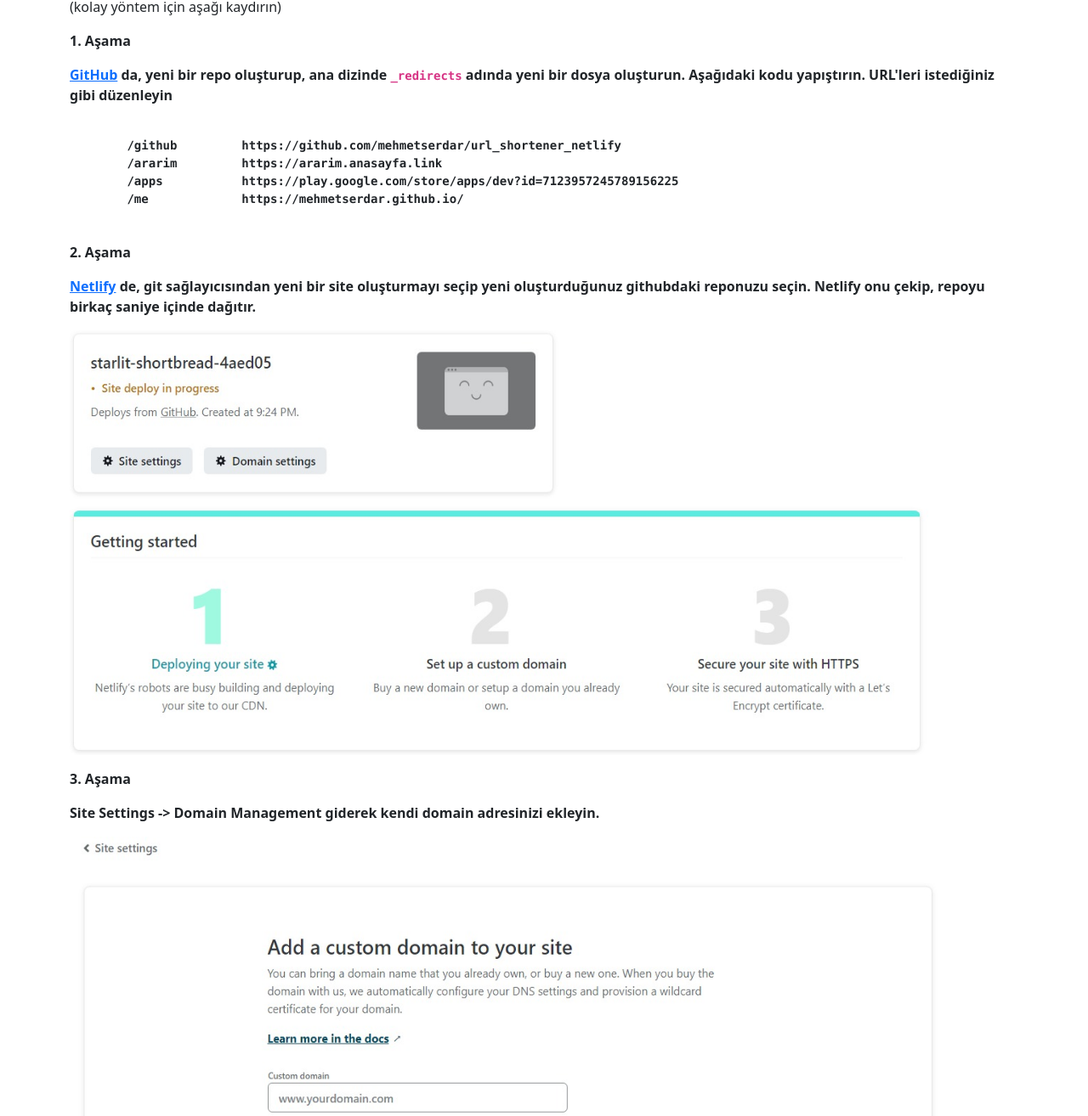
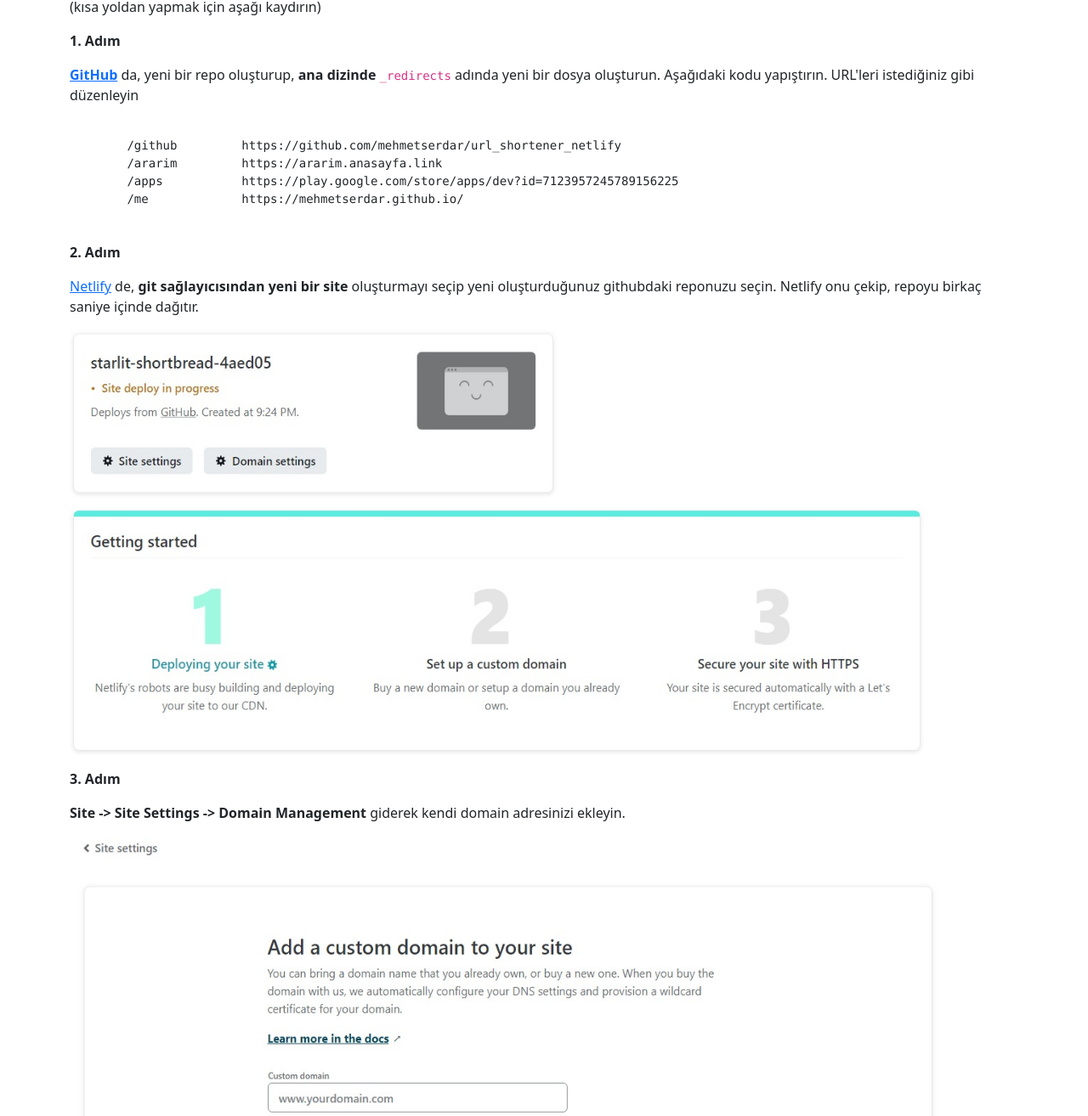
Before and after one commit to dngbt/url_shortener_netlify, a plain HTML site: page index.html in a window 1280 px wide. Shown: the part 562-1876 px from the top of the page at 85% size. Drawn offline with nearby package versions, Linux system fonts and the light colour scheme.

Commit message:
index edit

```diff
--- a/index.html
+++ b/index.html
@@ -33,10 +33,10 @@
                 rel="noopener">GitHub</a> da yer alır, bir URL eklememiz/kaldırmamız gerektiğinde o dosyayı düzenleriz. Netlify'ın sahip olduğu
                 GitHub ve GitLab entegrasyonları vardır. O dosyada bir değişiklik olduğunda, Netlify o dosyayı çeker
                 ve dağıtır.</p>
-        <h2>Hadi Başlayalım! Uzun Yöntem</h2>
-        <p>(kolay yöntem için aşağı kaydırın)</p>
-        <p><strong>1. Aşama </strong></p>
-        <p><b><a href="https://github.com" target="_blank" rel="noopener">GitHub</a> da, yeni bir repo oluşturup,
+        <h2>Hadi Başlayalım!</h2>
+        <p>(kısa yoldan yapmak için aşağı kaydırın)</p>
+        <p><strong>1. Adım </strong></p>
+        <p><b><a href="https://github.com" target="_blank" rel="noopener">GitHub</a></b> da, yeni bir repo oluşturup,
 
                     <b> ana dizinde </b> <code>_redirects</code> adında yeni bir dosya oluşturun.
                     Aşağıdaki kodu yapıştırın. URL'leri istediğiniz gibi düzenleyin</p>
@@ -46,16 +46,16 @@
         /apps           https://play.google.com/store/apps/dev?id=7123957245789156225
         /me             https://mehmetserdar.github.io/</code></pre></p>
         <br>
-        <p><strong>2. Aşama</strong></p>
-        <p><strong><a href="https://netlify.com" target="_blank" rel="noopener">Netlify</a> de, git sağlayıcısından yeni bir site oluşturmayı seçip
-                 yeni oluşturduğunuz githubdaki reponuzu</strong> seçin. Netlify onu çekip, repoyu birkaç saniye içinde dağıtır.</p>
+        <p><strong>2. Adım</strong></p>
+        <p><a href="https://netlify.com" target="_blank" rel="noopener">Netlify</a> de, <strong>git sağlayıcısından yeni bir site</strong> oluşturmayı seçip
+                 yeni oluşturduğunuz githubdaki reponuzu seçin. Netlify onu çekip, repoyu birkaç saniye içinde dağıtır.</p>
         <figure><img width="1024" height="500"
                 src="./screenshots/1.jpeg"></figure>
-        <p><strong>3. Aşama</strong></p>
-        <p>Site <strong>Settings -&gt; Domain Management</strong> giderek kendi domain adresinizi ekleyin.</p>
+        <p><strong>3. Adım</strong></p>
+        <p><strong>Site -&gt; Site Settings -&gt; Domain Management</strong> giderek kendi domain adresinizi ekleyin.</p>
         <figure><img width="1024" height="500"
                 src="./screenshots/2.jpeg" alt=""></figure>
-        <h2>Hadi Kısa Yoldan Yapalım</h2>
+        <h2>Hadi Kısa Yoldan Yapalım!</h2>
         <p>Benim repo'yu fork'layın <a href="https://github.com/mehmetserdar/url_shortener_netlify" target="_blank"
                 rel="noopener">https://github.com/mehmetserdar/url_shortener_netlify</a> ve &#8220;Deploy to
             Netlify&#8221; linkine tıklayın.</p>
```
